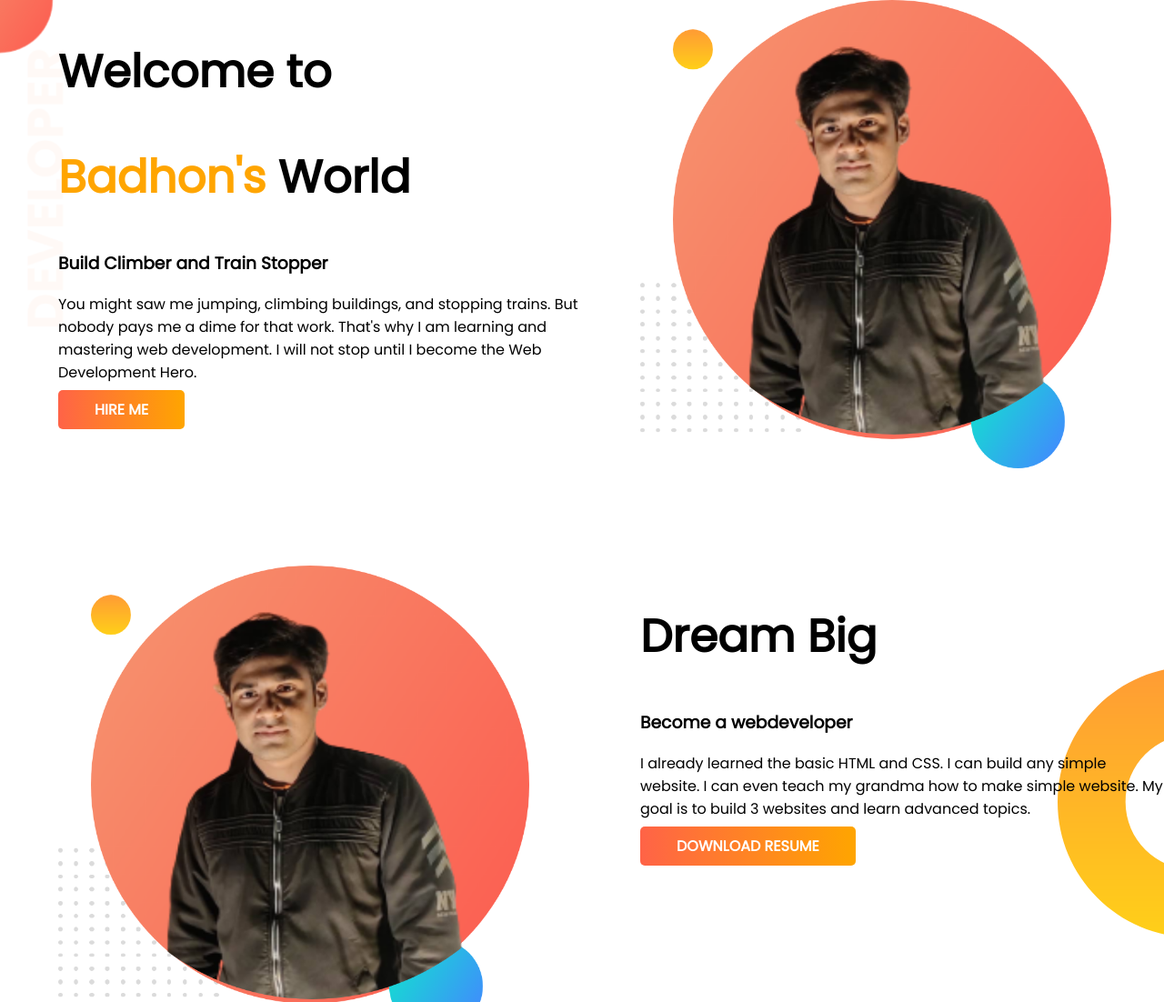
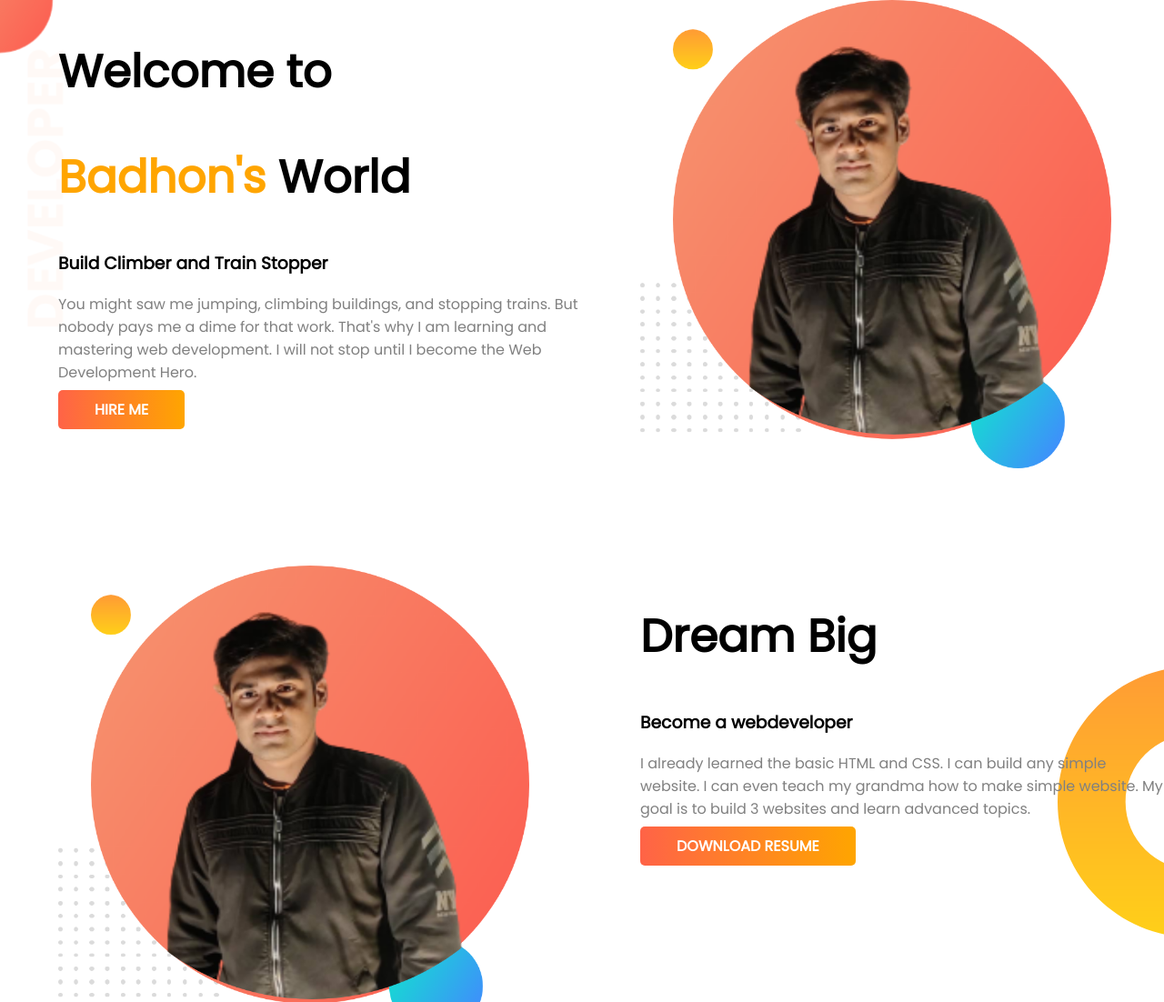
Before and after one commit to Prottay-Badhon/Developer-portfolio, a plain HTML site: page index.html in a window 1280 px wide. Shown: the top 1102 px of the page at 91% size. Drawn offline with Linux system fonts and the light colour scheme.

Commit message:
text color change

```diff
--- a/style.css
+++ b/style.css
@@ -32,11 +32,16 @@ h1{
     background-image: url(images/top-banner.png);
     background-repeat: no-repeat;
 }
-
+.top-banner p{
+    color: gray;
+}
 .dream-big{
     background-image: url(images/dream-bg.png);
     background-repeat: no-repeat;
     background-position: right;
+}
+.dream-big p{
+    color: gray;
 }
 .experience-item{
     box-shadow: 10px 10px 40px gray;
```
